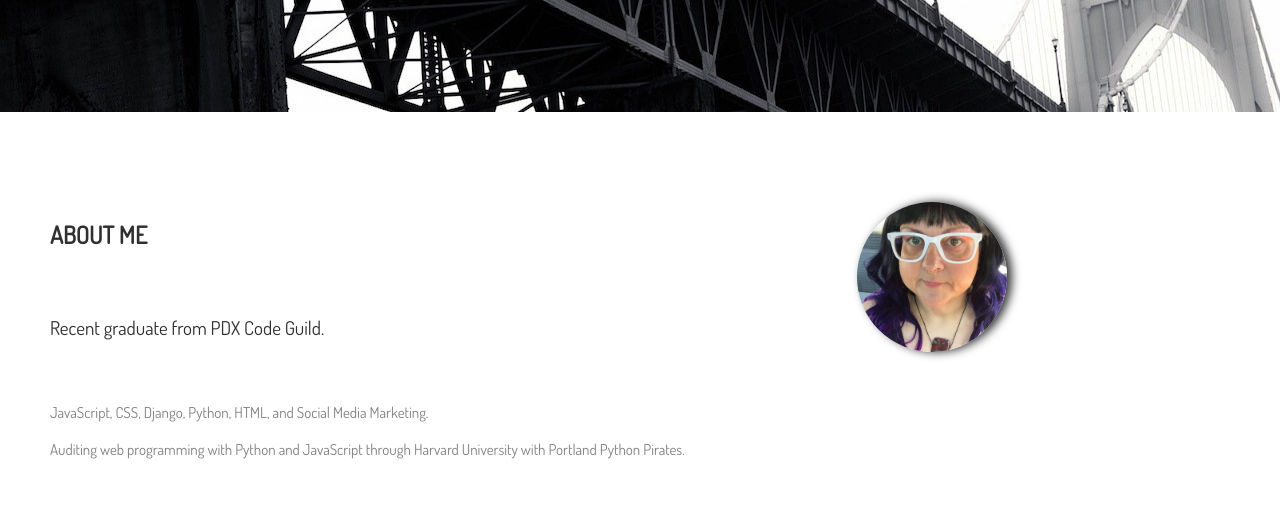
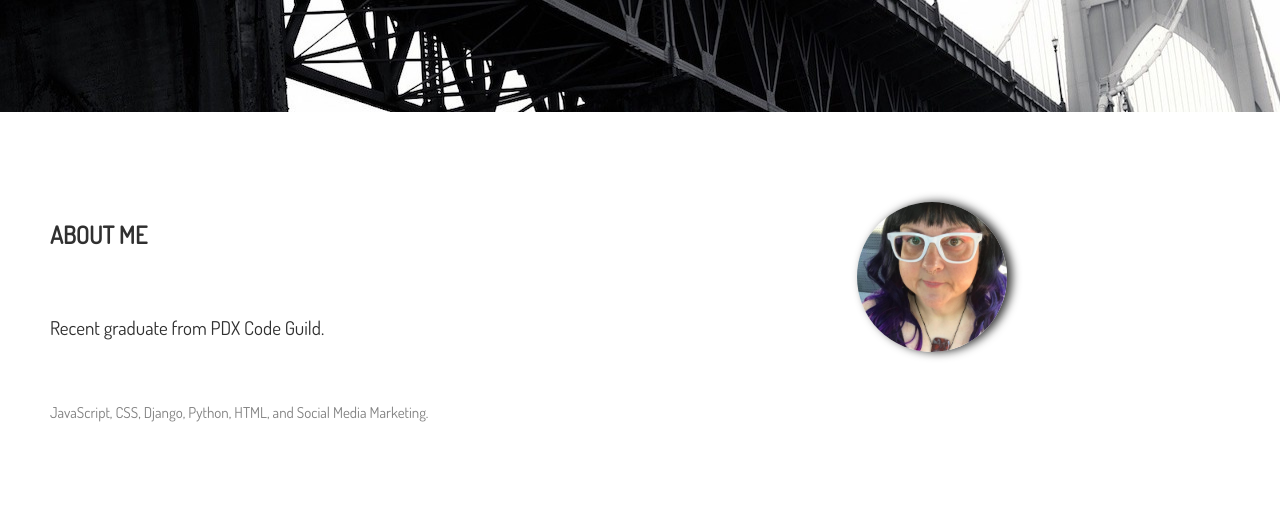
Before and after one commit to kagomesakura/resume, a plain HTML site: page index.html in a window 1280 px wide. Shown: the part 267-780 px from the top of the page. Drawn offline with nearby package versions, Linux system fonts and the light colour scheme.

Commit message:
updated resume

```diff
--- a/index.html
+++ b/index.html
@@ -231,7 +231,6 @@
       <h2>About Me</h2><br>
       <h4>Recent graduate from PDX Code Guild.</h4><br>
       <p> JavaScript, CSS, Django, Python, HTML, and Social Media Marketing.</p>
-      <p>Auditing web programming with Python and JavaScript through Harvard University with Portland Python Pirates.</p>
     </div>
     <div class="col-sm-4">
         <img src="me.jpg" alt="Kagome" class="rounded-corners">
```
